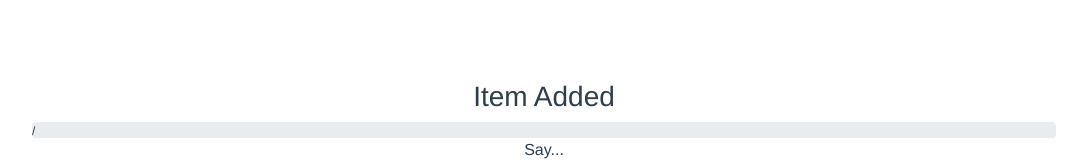
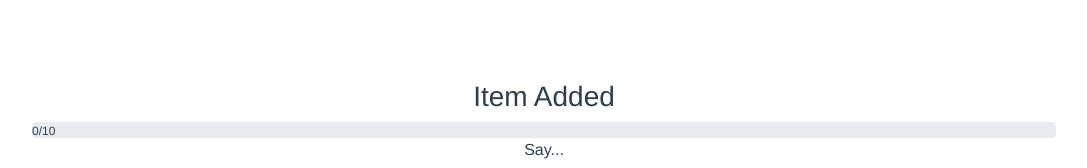
Before and after one commit to owentr1369/mini-vue-project, a Vue app: page / in a window 1280 px wide. Shown: the top 168 px of the page, without its empty margins (96-1183 px from the left). Built offline with nearby package versions, Linux system fonts and the light colour scheme.

Commit message:
alert when reach limit

```diff
--- a/src/App.vue
+++ b/src/App.vue
@@ -1,6 +1,6 @@
 <template>
   <div id="app">
-    <app-header></app-header>
+    <app-header :item-count="items.length" :max-item="maxItem"></app-header>
     <app-new-item @itemAdded="addItem"></app-new-item>
     <app-items-layout
       :items="items"
@@ -33,6 +33,9 @@ export default {
   },
   methods: {
     addItem(item) {
+      if (this.items.length >= this.maxItem) {
+        return alert("Please remove 1 item first");
+      }
       this.items.push(item);
     },
     removeItem(index) {
--- a/src/components/HeaderComp.vue
+++ b/src/components/HeaderComp.vue
@@ -9,13 +9,11 @@
           aria-valuenow="40"
           aria-valuemin="0"
           aria-valuemax="100"
-          style="
-             {
-              width: (itemCount/maxItem) * 100 +'%';
-            }
-          "
+          :style="{
+            width: (itemCount / maxItem) * 100 + '%',
+          }"
         ></div>
-        <span>{{ itemCount }}/{{ maxItem }}</span>
+        {{ itemCount }}/{{ maxItem }}
       </div>
     </div>
   </div>
--- a/src/components/ItemsComp.vue
+++ b/src/components/ItemsComp.vue
@@ -1,6 +1,6 @@
 <template>
   <div class="col-sm-6 col-md-4 col-lg-3">
-    <div class="card">
+    <div class="card mb-3">
       <div class="card-body item">
         <slot></slot>
       </div>
```
